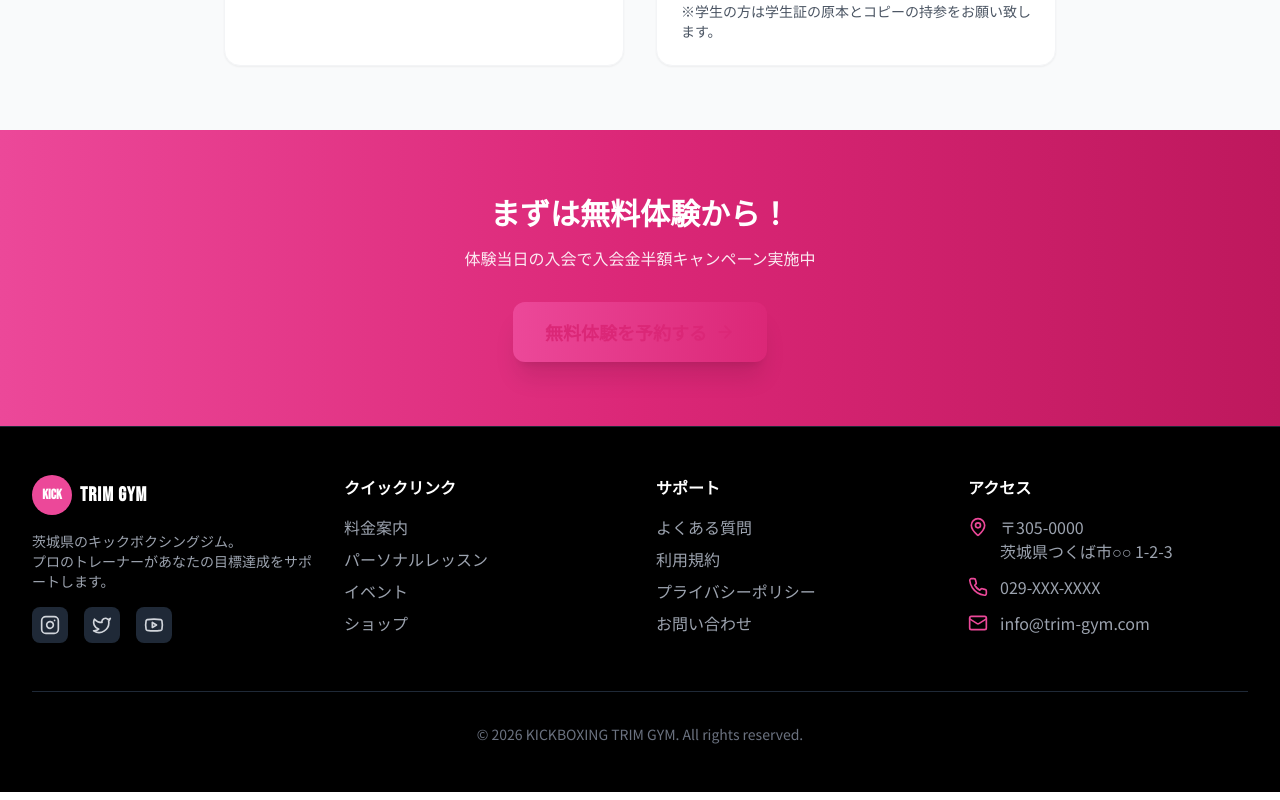
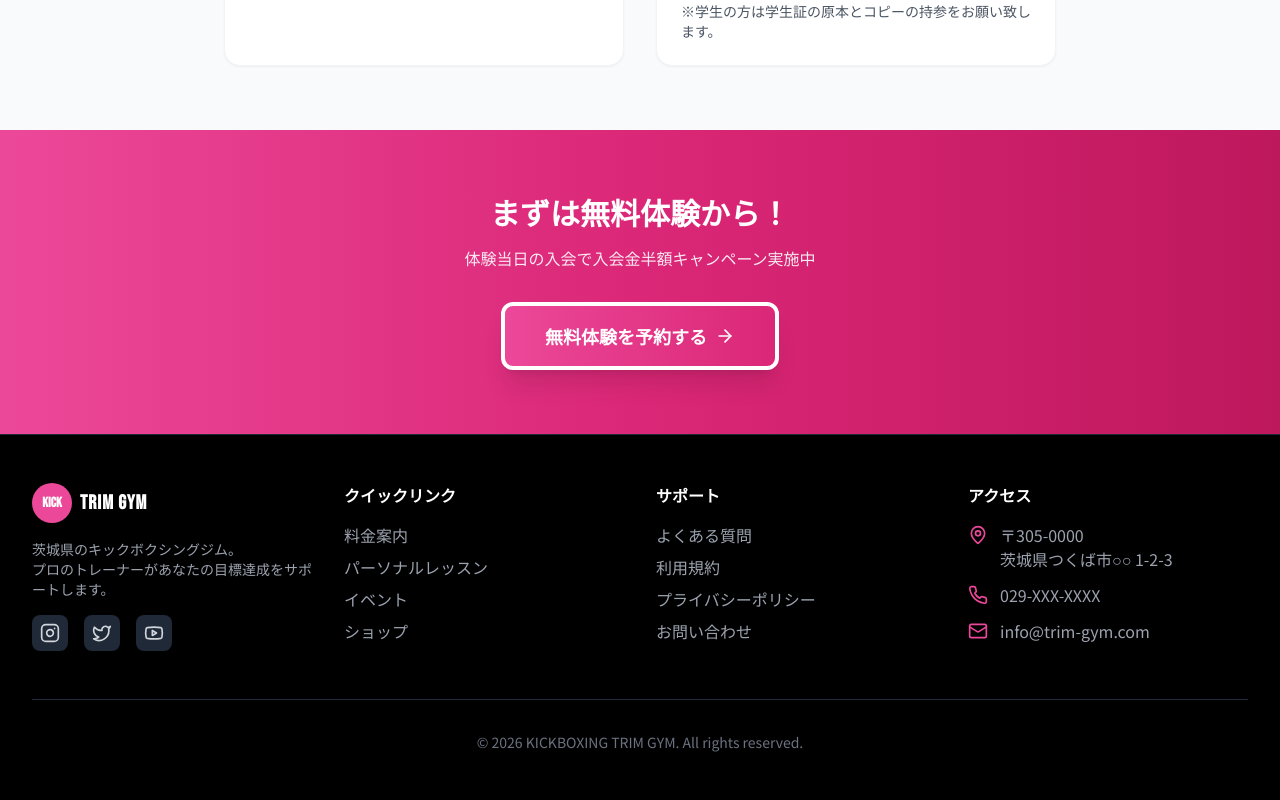
Before and after one commit to unoa14171241-cmd/KICKBOXING-GYM, a Next.js app: page /plans in a window 1280 px wide. Shown: the part 2855-3655 px from the top of the page. Built offline with nearby package versions, Linux system fonts and the light colour scheme; no server answers.

Commit message:
Improve CTA button visibility

```diff
--- a/app/plans/page.tsx
+++ b/app/plans/page.tsx
@@ -327,7 +327,7 @@ export default function PlansPage() {
               体験当日の入会で入会金半額キャンペーン実施中
             </p>
             <Link href="/register">
-              <Button size="lg" className="bg-white text-primary-600 hover:bg-gray-50 shadow-xl">
+              <Button size="lg" className="bg-gray-900 text-white hover:bg-gray-800 shadow-xl border-4 border-white font-bold text-lg px-10 py-4">
                 無料体験を予約する
                 <ArrowRight className="ml-2 w-5 h-5" />
               </Button>
```
